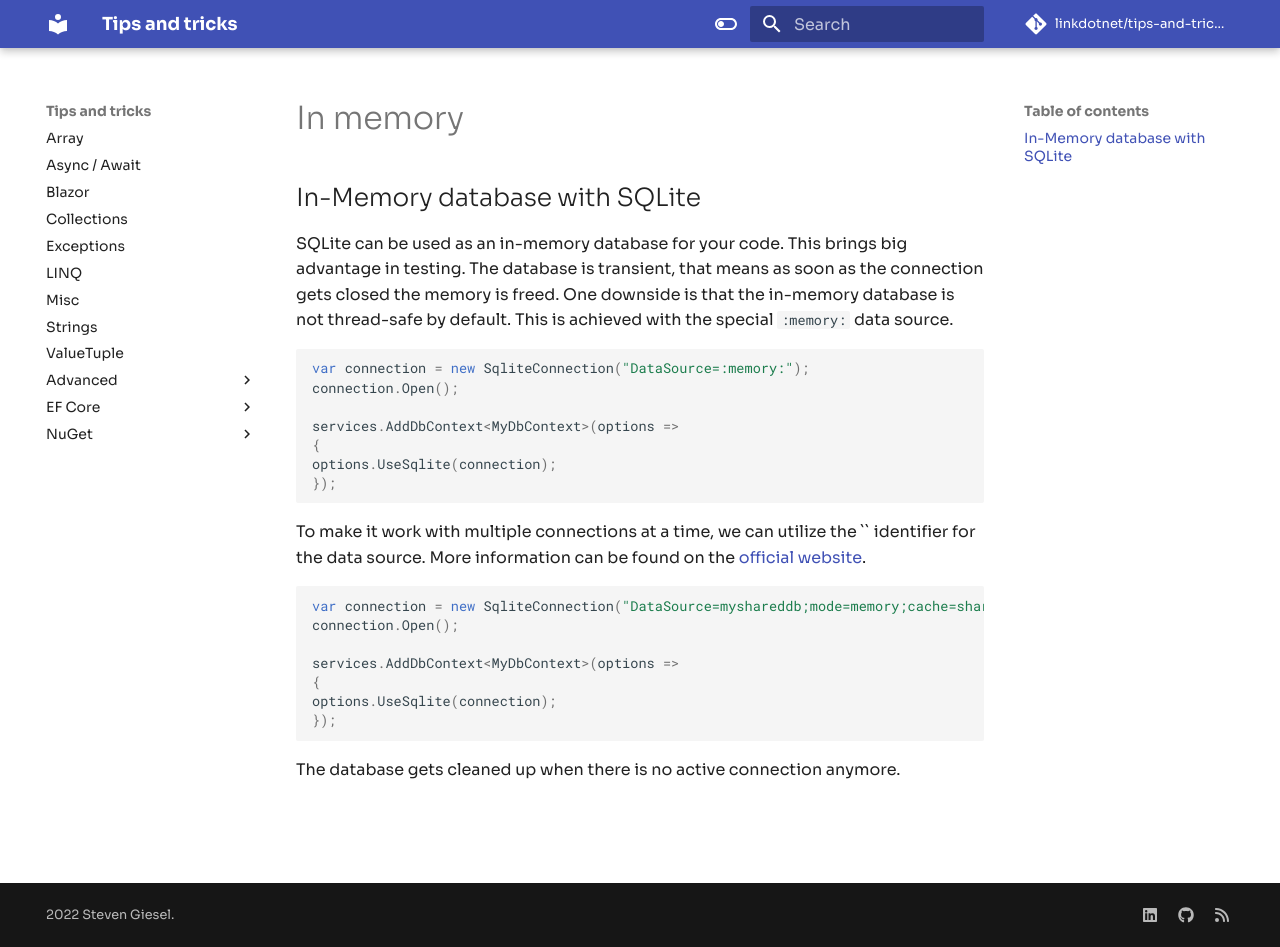
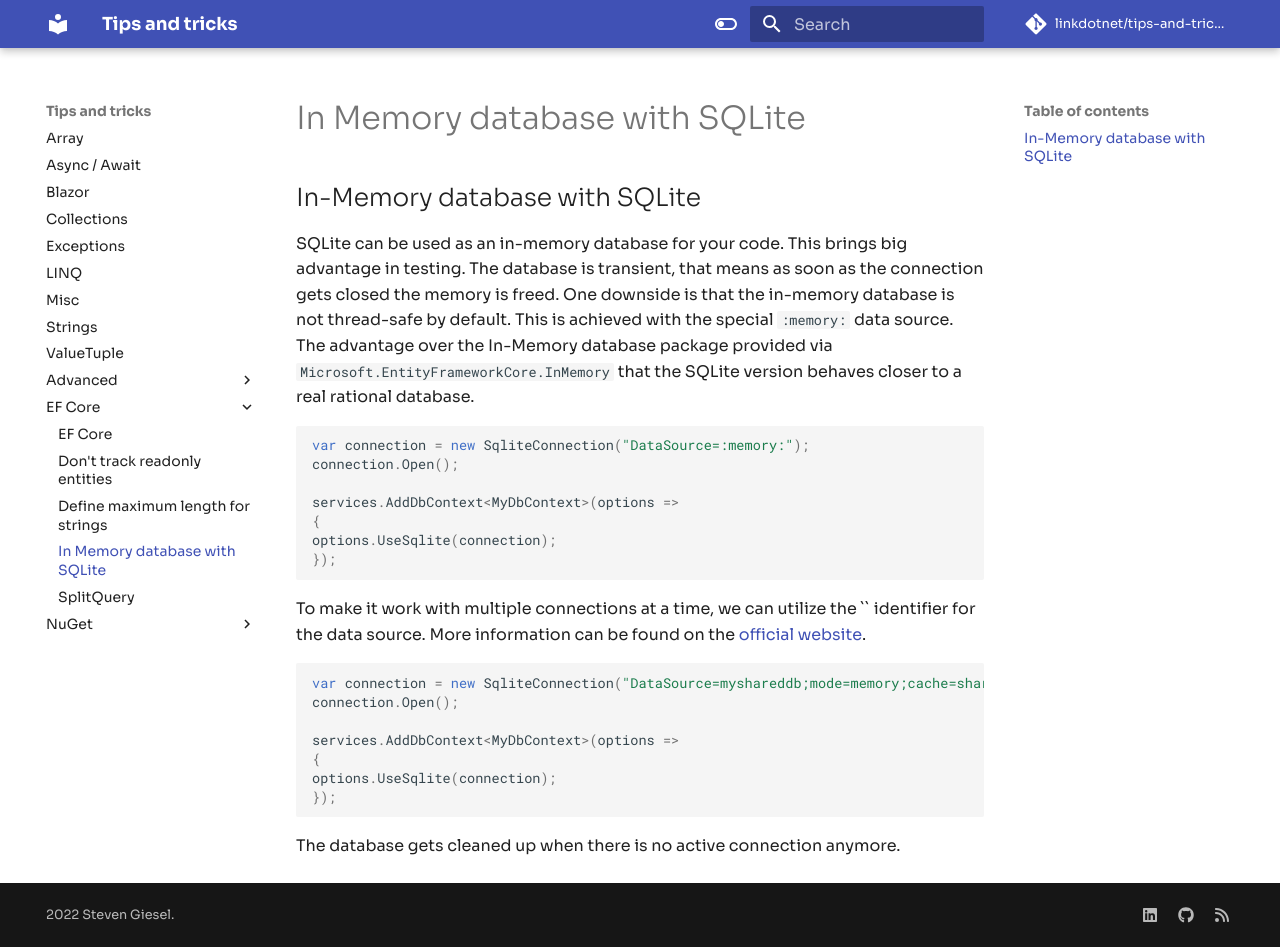
Before and after one commit to linkdotnet/tips-and-tricks, an MkDocs documentation site: the page built from docs/efcore/in_memory_sqlite.md, in a window 1280 px wide and 947 px high. Built offline with MkDocs 1.6.1 and Material for MkDocs 9.7.7, drawn with Linux system fonts in a browser that asks for light colours; comment, search, counter and statistics services are not loaded.

Commit message:
Added in memory sqlite

````diff
--- a/docs/efcore/in_memory.md
+++ b/docs/efcore/in_memory_sqlite.md
@@ -1,6 +1,7 @@
 ## In-Memory database with SQLite
 
 SQLite can be used as an in-memory database for your code. This brings big advantage in testing. The database is transient, that means as soon as the connection gets closed the memory is freed. One downside is that the in-memory database is not thread-safe by default. This is achieved with the special `:memory:` data source.
+The advantage over the In-Memory database package provided via `Microsoft.EntityFrameworkCore.InMemory` that the SQLite version behaves closer to a real rational database.
 
 ```csharp
 var connection = new SqliteConnection("DataSource=:memory:");
--- a/mkdocs.yml
+++ b/mkdocs.yml
@@ -74,6 +74,7 @@ nav:
     - efcore/index.md
     - Don't track readonly entities: efcore/asnotracking.md
     - Define maximum length for strings: efcore/maxlength_strings.md
+    - In Memory database with SQLite: efcore/in_memory_sqlite.md
     - SplitQuery: efcore/splitquery.md
   - NuGet:
     - nuget/index.md
````
